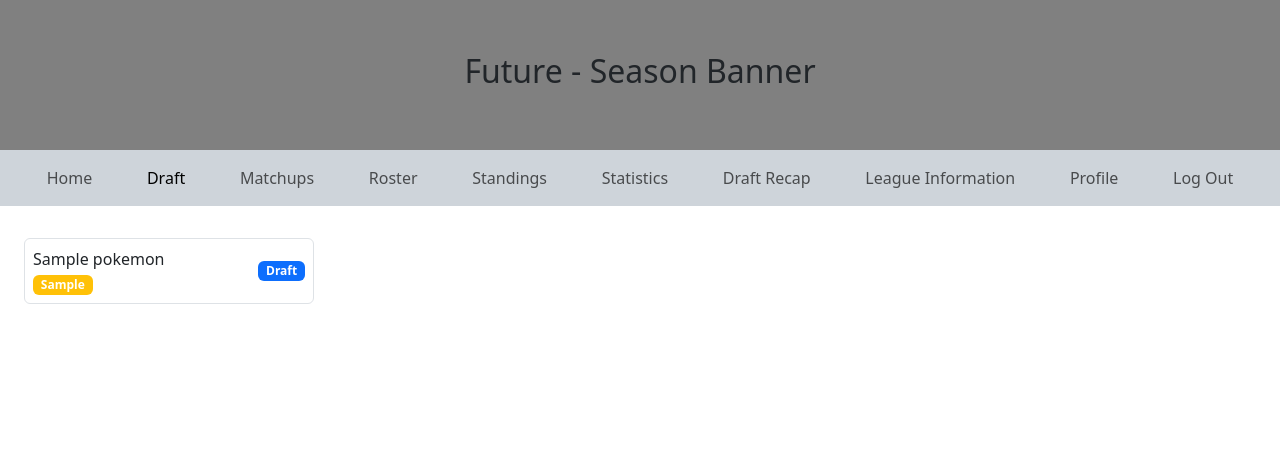
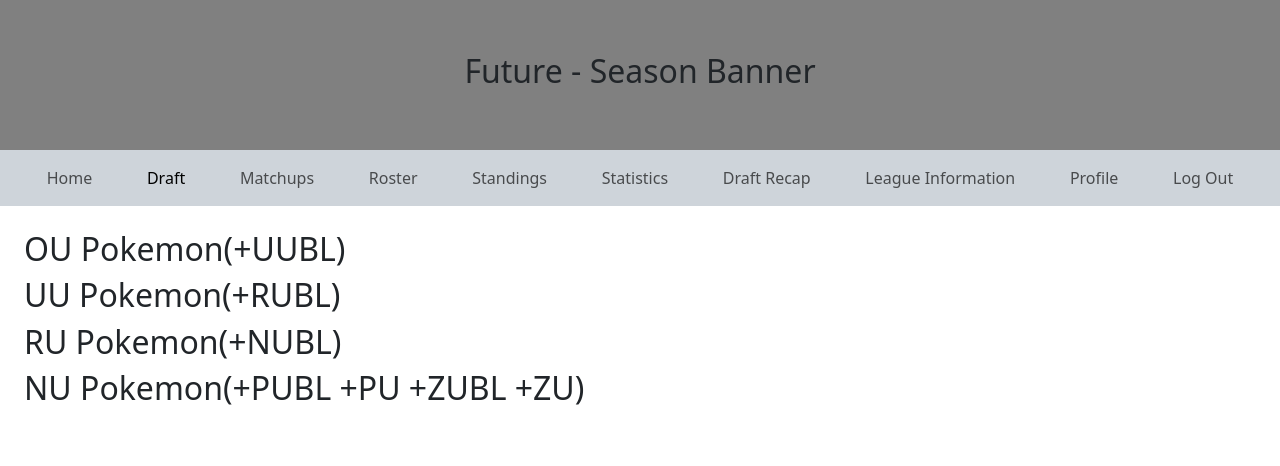
Before and after one commit to KDEL-Dev/Ascent_Draft_League_v2, a PHP site: page /draft.php in a window 1280 px wide. Shown: the top 466 px of the page. Run offline with PHP 8.4, Linux system fonts and the light colour scheme; tables that the repository leaves empty or names only in its code hold one stand-in row (values such as "Sample post").

Commit message:
seperated dB queries into seperate tiers for draft page

```diff
--- a/draft.php
+++ b/draft.php
@@ -5,19 +5,20 @@
     require_once __DIR__ . '/includes/connection.php';
 
     // Begin by created your query
-    $sql = "
+    $ouSql = "
     SELECT showdown_pokemon.name, showdown_pokemon.type1, showdown_pokemon.type2, pokemon_tier_per_season.season_id
     FROM showdown_pokemon
     JOIN pokemon_tier_per_season
     ON pokemon_tier_per_season.showdown_pokemon_id = showdown_pokemon.id
-    WHERE season_id = 1;
+    WHERE season_id = 1
+    AND pokemon_tier_per_season.tier IN ('OU', 'UUBL');
     ";
 
     // Grab the results and place them in a variable
-    $result = $conn->query($sql);
+    $ouResults = $conn->query($ouSql);
 
     // If no results, display error
-    if(!$result)
+    if(!$ouResults)
     {
         die("Query Failed: " . $conn->error);
     }
@@ -25,6 +26,58 @@
     // This is so easy, just memorize above and how to display data!
 
     //  Return to add placeholders
+
+    // Adding rest of the tiers
+
+    $uuSql = "
+    SELECT showdown_pokemon.name, showdown_pokemon.type1, showdown_pokemon.type2, pokemon_tier_per_season.season_id
+    FROM showdown_pokemon
+    JOIN pokemon_tier_per_season
+    ON pokemon_tier_per_season.showdown_pokemon_id = showdown_pokemon.id
+    WHERE season_id = 1
+    AND pokemon_tier_per_season.tier IN ('UU', 'RUBL');
+    ";
+
+    $uuResults = $conn->query($uuSql);
+
+    if(!$uuResults)
+    {
+        die("Query Failed: " . $conn->error);
+    }
+
+    // RU + NUBL POKEMON
+
+     $ruSql = "
+    SELECT showdown_pokemon.name, showdown_pokemon.type1, showdown_pokemon.type2, pokemon_tier_per_season.season_id
+    FROM showdown_pokemon
+    JOIN pokemon_tier_per_season
+    ON pokemon_tier_per_season.showdown_pokemon_id = showdown_pokemon.id
+    WHERE season_id = 1
+    AND pokemon_tier_per_season.tier IN ('RU', 'NUBL');
+    ";
+
+    $ruResults = $conn->query($ruSql);
+
+    if(!$ruResults)
+    {
+        die("Query Failed: " . $conn->error);
+    }
+
+    $nuSql = "
+    SELECT showdown_pokemon.name, showdown_pokemon.type1, showdown_pokemon.type2, pokemon_tier_per_season.season_id
+    FROM showdown_pokemon
+    JOIN pokemon_tier_per_season
+    ON pokemon_tier_per_season.showdown_pokemon_id = showdown_pokemon.id
+    WHERE season_id = 1
+    AND pokemon_tier_per_season.tier IN ('NU', 'PUBL', 'PU', 'ZUBL', 'ZU');
+    ";
+
+    $nuResults = $conn->query($nuSql);
+
+    if(!$nuResults)
+    {
+        die("Query Failed: " . $conn->error);
+    }
 ?>
 
 <!DOCTYPE html>
@@ -89,24 +142,97 @@
     </header>
     <main class="p-4">
         <div class="row">
-            <?php while($pokemon = $result->fetch_assoc()): ?>
-                <div class="col-12 col-md-6 col-lg-3 my-2">
+            <h2>OU Pokemon(+UUBL)</h2>
+            <?php while($ouPokemon = $ouResults->fetch_assoc()): ?>
+                <div class="col-12 col-md-6 col-lg-4 col-xl-3 my-2">
                     <div class="border rounded p-2 d-flex justify-content-between align-items-center">
                         <div>
                             <span class="me-1">
-                                <?=  htmlspecialchars($pokemon['name']) ?>
+                                <?=  htmlspecialchars($ouPokemon['name']) ?>
                             </span>
                             <!-- Remove Tier and see if in the future you can display owners name -->
-                            <span class="badge typeBadge-<?=  strtolower(htmlspecialchars($pokemon['type1'])) ?>">
-                                <?= htmlspecialchars($pokemon['type1']) ?>
+                            <span class="badge typeBadge-<?=  strtolower(htmlspecialchars($ouPokemon['type1'])) ?>">
+                                <?= htmlspecialchars($ouPokemon['type1']) ?>
                             </span>
-                            <?php if (!empty($pokemon['type2'])): ?>
-                                <span class="badge bg-warning">
-                                    <?= htmlspecialchars($pokemon['type2']) ?>
+                            <?php if (!empty($ouPokemon['type2'])): ?>
+                                <span class="badge typeBadge-<?=  strtolower(htmlspecialchars($ouPokemon['type2'])) ?>">
+                                    <?= htmlspecialchars($ouPokemon['type2']) ?>
                                 </span>
                             <?php endif; ?>
                         </div>
                         <span class="draftBtn badge bg-primary">Draft</span>
+                    </div>
+                </div>
+            <?php endwhile; ?>
+        </div>
+        <div class="row">
+            <h2>UU Pokemon(+RUBL)</h2>
+            <?php while($uuPokemon = $uuResults->fetch_assoc()): ?>
+                <div class="col-12 col-md-6 col-lg-4 col-xl-3 my-2">
+                    <div class="border rounded p-2 d-flex justify-content-between align-items-center">
+                        <div>
+                            <span class="me-1">
+                                <?=  htmlspecialchars($uuPokemon['name']) ?>
+                            </span>
+                            <!-- Remove Tier and see if in the future you can display owners name -->
+                            <span class="badge typeBadge-<?=  strtolower(htmlspecialchars($uuPokemon['type1'])) ?>">
+                                <?= htmlspecialchars($uuPokemon['type1']) ?>
+                            </span>
+                            <?php if (!empty($uuPokemon['type2'])): ?>
+                                <span class="badge typeBadge-<?=  strtolower(htmlspecialchars($uuPokemon['type2'])) ?>">
+                                    <?= htmlspecialchars($uuPokemon['type2']) ?>
+                                </span>
+                            <?php endif; ?>
+                        </div>
+                        <span class="draftBtn badge bg-primary">Draft</span>
+                    </div>
+                </div>
+            <?php endwhile; ?>
+        </div>
+        <div class="row">
+            <h2>RU Pokemon(+NUBL)</h2>
+            <?php while($ruPokemon = $ruResults->fetch_assoc()): ?>
+                <div class="col-12 col-md-6 col-lg-4 col-xl-3 my-2">
+                    <div class="border rounded p-2 d-flex justify-content-between align-items-center">
+                        <div>
+                            <span class="me-1">
+                                <?=  htmlspecialchars($ruPokemon['name']) ?>
+                            </span>
+                            <!-- Remove Tier and see if in the future you can display owners name -->
+                            <span class="badge typeBadge-<?=  strtolower(htmlspecialchars($ruPokemon['type1'])) ?>">
+                                <?= htmlspecialchars($ruPokemon['type1']) ?>
+                            </span>
+                            <?php if (!empty($ruPokemon['type2'])): ?>
+                                <span class="badge typeBadge-<?=  strtolower(htmlspecialchars($ruPokemon['type2'])) ?>">
+                                    <?= htmlspecialchars($ruPokemon['type2']) ?>
+                                </span>
+                            <?php endif; ?>
+                        </div>
+                        <span class="draftBtn badge bg-primary">Draft</span>
+                    </div>
+                </div>
+            <?php endwhile; ?>
+        </div>
+        <div class="row">
+            <h2>NU Pokemon(+PUBL +PU +ZUBL +ZU)</h2>
+            <?php while($nuPokemon = $nuResults->fetch_assoc()): ?>
+                <div class="col-12 col-md-6 col-lg-4 col-xl-3 my-2">
+                    <div class="border rounded p-2 d-flex justify-content-between align-items-center">
+                        <div>
+                            <span class="me-1">
+                                <?=  htmlspecialchars($nuPokemon['name']) ?>
+                            </span>
+                            <!-- Remove Tier and see if in the future you can display owners name -->
+                            <span class="badge typeBadge-<?=  strtolower(htmlspecialchars($nuPokemon['type1'])) ?>">
+                                <?= htmlspecialchars($nuPokemon['type1']) ?>
+                            </span>
+                            <?php if (!empty($nuPokemon['type2'])): ?>
+                                <span class="badge typeBadge-<?=  strtolower(htmlspecialchars($nuPokemon['type2'])) ?>">
+                                    <?= htmlspecialchars($nuPokemon['type2']) ?>
+                                </span>
+                            <?php endif; ?>
+                        </div>
+                        <span class="draftBtn badge bg-danger">Draft</span>
                     </div>
                 </div>
             <?php endwhile; ?>
```
